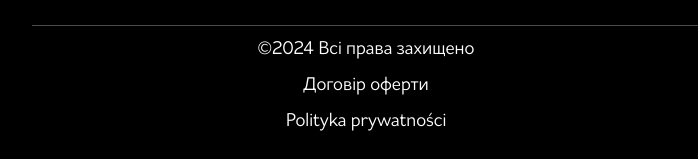
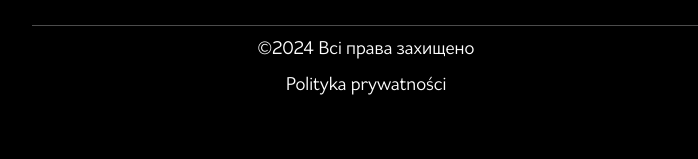
Before and after one commit to serhiihaniuk/nailmoment_next, a Next.js app: page / in a window 1280 px wide. Shown: the part 10094-10253 px from the top of the page, without its empty margins (274-972 px from the left). After the commit the page ends 10220 px from the top, so only its background shows below. Built offline with nearby package versions, Linux system fonts and the light colour scheme; a web font is replaced by a local one.

Commit message:
delete oferta

```diff
--- a/src/entities/blocks/footer.tsx
+++ b/src/entities/blocks/footer.tsx
@@ -116,12 +116,6 @@ export const Footer: React.FC<FooterProps> = ({
           </div>
           <div className="w-full border-y-[1px] flex flex-col gap-2 items-center justify-start border-y-[#4C4C4C] py-2 md:hidden">
             <Link
-              href="#"
-              className="text-lg text-center font-normal text-primary-foreground"
-            >
-              Договір оферти
-            </Link>
-            <Link
               href="/polityka"
               className="text-lg text-center font-normal text-primary-foreground"
             >
@@ -134,12 +128,6 @@ export const Footer: React.FC<FooterProps> = ({
             ©{new Date().getFullYear()} Всі права захищено
           </p>
           <Link
-            href="#"
-            className="hidden text-lg text-center font-normal text-primary-foreground md:block"
-          >
-            Договір оферти
-          </Link>
-          <Link
             href="/polityka"
             className="hidden text-lg text-center font-normal text-primary-foreground md:block"
           >
```
